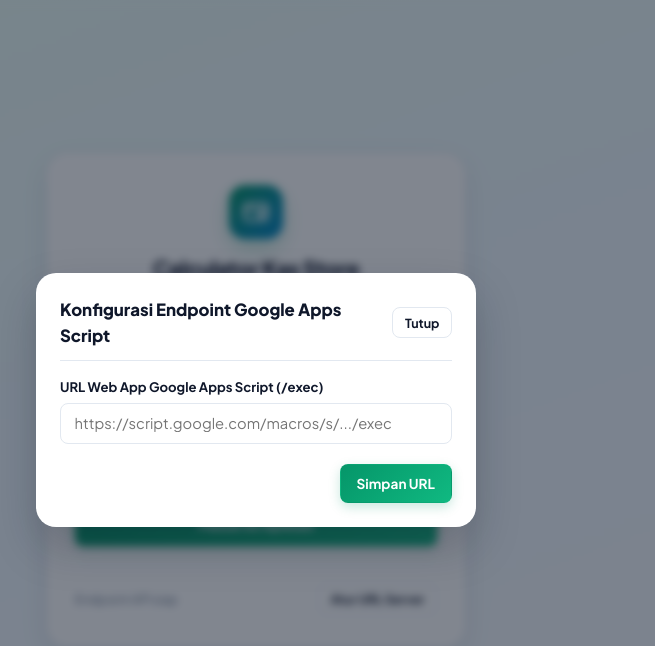
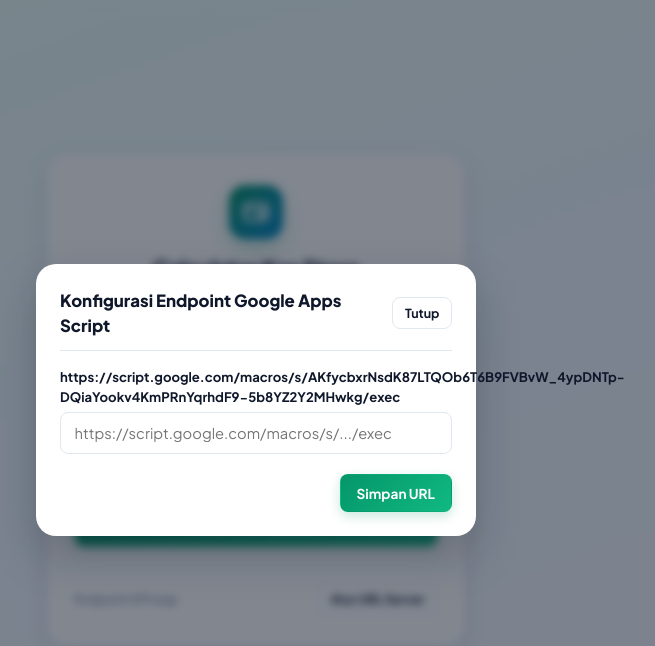
Before and after one commit to coosamchick-afk/kalkulatorkas, a plain HTML site: page index.html in a window 1280 px wide. Both pictures are taken after a click on the button "Atur URL Server". Shown: the whole page, without its empty margins (384-1039 px from the left). Drawn offline with Linux system fonts and the light colour scheme.

Commit message:
Change label text for gasUrlInput field
Updated label for gasUrlInput with a specific URL.

```diff
--- a/index.html
+++ b/index.html
@@ -923,7 +923,7 @@
       </div>
       <form id="apiConfigForm">
         <div class="form-group">
-          <label class="form-label" for="gasUrlInput">URL Web App Google Apps Script (/exec)</label>
+          <label class="form-label" for="gasUrlInput">https://script.google.com/macros/s/AKfycbxrNsdK87LTQOb6T6B9FVBvW_4ypDNTp-DQiaYookv4KmPRnYqrhdF9-5b8YZ2Y2MHwkg/exec</label>
           <input type="url" id="gasUrlInput" class="form-control" placeholder="https://script.google.com/macros/s/.../exec" required />
         </div>
         <div class="modal-footer">
```
